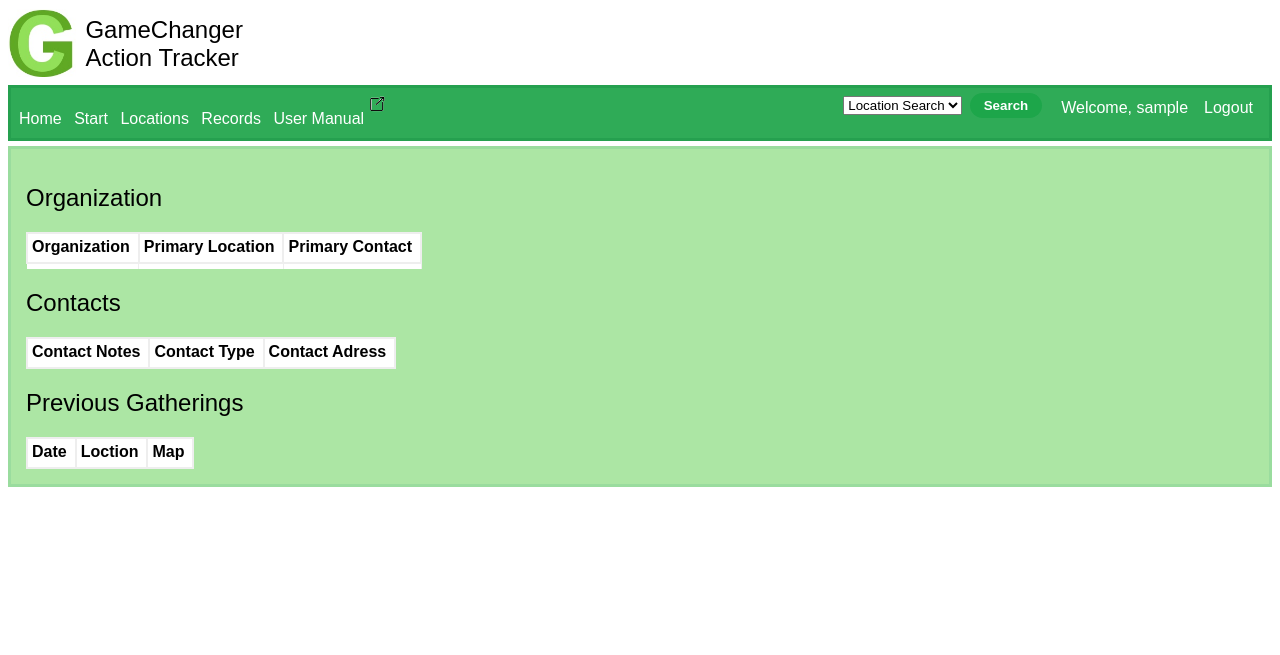
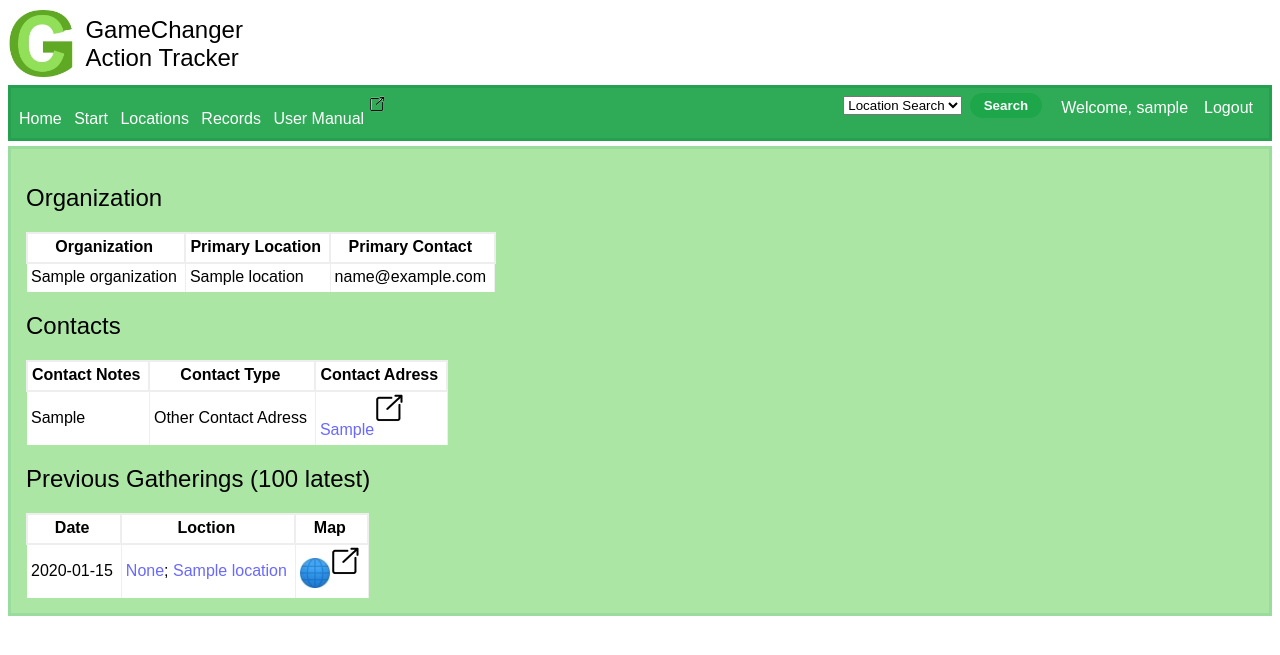
Before and after one commit to allforeco/gamechanger, a Django app: page /action/start/organizations/1/ in a window 1280 px wide. Shown: the top 655 px of the page. Run offline with Django 3.2, Linux system fonts and the light colour scheme; a user stored in the database is signed in; tables that the repository leaves empty hold one stand-in row (values such as "Sample post"); lists and menus that the app fills with data are empty; some libraries are stand-ins or nearby versions.

Commit message:
organisation information display

```diff
--- a/action/models.py
+++ b/action/models.py
@@ -288,11 +288,30 @@ class OrganizationContact(models.Model):
     (INSTAGRAM, "Instagram URL"),
   ]
 
+  _contact_type_adress= [
+    (OTHER, ""),
+    (EMAIL, "@"),
+    (PHONE, "#"),
+    (WEBSITE, "https://"),
+    (TWITTER, "www.twitter.com"),
+    (FACEBOOK, "www.facebook.com"),
+    (INSTAGRAM, "www.instagram.com"),
+  ]
+
   organization=models.ForeignKey(Organization, on_delete=models.CASCADE, blank=False, null=False)
   contacttype=models.CharField(max_length=4, choices=_contact_type_choices, default=OTHER)
   adress=models.CharField(max_length=200, blank=False, null=False)
   info=models.CharField(max_length=200, blank=True, null=True)
 
+  def description(self):
+    for ctype in self._contact_type_choices:
+      if ctype[0] == self.contacttype:
+        return ctype[1]
+
+  def adressacces(self):
+    for aatype in self._contact_type_adress:
+      if aatype[0] == self.contacttype:
+        return aatype[1]
 
 class UserHome(models.Model):
   def __str__(self):
--- a/action/overview_view.py
+++ b/action/overview_view.py
@@ -82,14 +82,24 @@ def organizations_view(request):
 
   return HttpResponse(template.render(context, request))
 
-def organization_view(request, org):
-  organization = Organization.objects.filter(name=org).first()
+def organization_view(request, orgid):
+  template = loader.get_template('action/organization_overview.html')
+
+  organization = Organization.objects.filter(id=orgid).first()
+  #organization = Organization.objects.first()
+  if organization == None:
+    context={
+      'organization':None,
+      'contact_list': [],
+      'gathering_witness_list': [],
+    }
+    return HttpResponse(template.render(context, request))
   contact_list = OrganizationContact.objects.filter(organization=organization)
-  gathering_witness_list = Gathering_Witness.objects.filter(organization=organization)
+  gathering_witness_list = Gathering_Witness.objects.filter(organization=organization).order_by('-date')[:100]
   print("org", organization)
   print("cl", contact_list)
   print("gwl", gathering_witness_list)
-  template = loader.get_template('action/organization_overview.html')
+
   context = {
     'organization':organization,
     'contact_list': contact_list,
--- a/action/templates/action/organization_overview.html
+++ b/action/templates/action/organization_overview.html
@@ -7,6 +7,7 @@
 {% block content %}
 {% if error_message %}<p><strong>{{ error_message }}</strong></p>{% endif %}
 {% if user.is_authenticated or logginbypass %}
+{% if organization %}
 <div>
   <h2>Organization</h2>
     <table>
@@ -42,15 +43,16 @@
         {% for contact in contact_list %}
         <tr>
           <td>{{contact.info}}</td>
-          <td>{{contact.contacttype}}</td>
-          <td href="{{contact.adress}}" target="_blank"><a>{{contact.adress}}<sup><sup><img src="/static/icon-external.png"/></sup></sup></a></td>
+          <td>{{contact.description}}</td>
+          <td target="_blank"><a href="{{contact.adressacces}}{{contact.adress}}" >{{contact.adress}}<sup><sup><img src="/static/icon-external.png"/></sup></sup></a></td>
+
         </tr>
         {% endfor %}
       </tbody>
 
     </table>
 
-    <h2>Previous Gatherings</h2>
+    <h2>Previous Gatherings (100 latest)</h2>
     <table>
       <thead>
         <tr>
@@ -64,7 +66,7 @@
         <tr>
           <td>{{gathering.date|date:"Y-m-d"}}</td> <!---->
           <td>
-            <a href="{% url 'action:geo_view' gathering.gathering.location.country.id %}">{{gathering.gathering.location.country}}</a>,
+            <a href="{% url 'action:geo_view' gathering.gathering.location.country.id %}">{{gathering.gathering.location.country}}</a>;
             <a href="{% url 'action:geo_view' gathering.gathering.location.id %}">{{gathering.gathering.location.name}}</a>
           </td>
           <td style="text-align: center;">
@@ -77,4 +79,10 @@
 
     {% endif %}
 </div>
+{% endif %}
+{% if organization == None %}
+<div>
+  <p>None</p>
+</div>
+{% endif %}
 {% endblock %}
--- a/action/urls.py
+++ b/action/urls.py
@@ -38,7 +38,7 @@ urlpatterns = [
   path('start/locations_list', views.locations_view, name='locations_list'),
   path('start', views.start_view_handler, name='start'),
   path('start/organizations', views.organizations_view, name='organizations_list'),
-  path('start/organizations/<str:org>/', views.organization_view, name='organization_view'),
+  path('start/organizations/<int:orgid>/', views.organization_view, name='organization_view'),
   path('eventmap_data/', views.eventmap_data_view, name='eventmap_data_view'),
   path('eventmap_data/update_csv', views.eventmap_data, name='eventmap_data'),
 ]
```
Also changed, not shown: action/templates/action/organizations_overview.html (+4 -8 lines).
